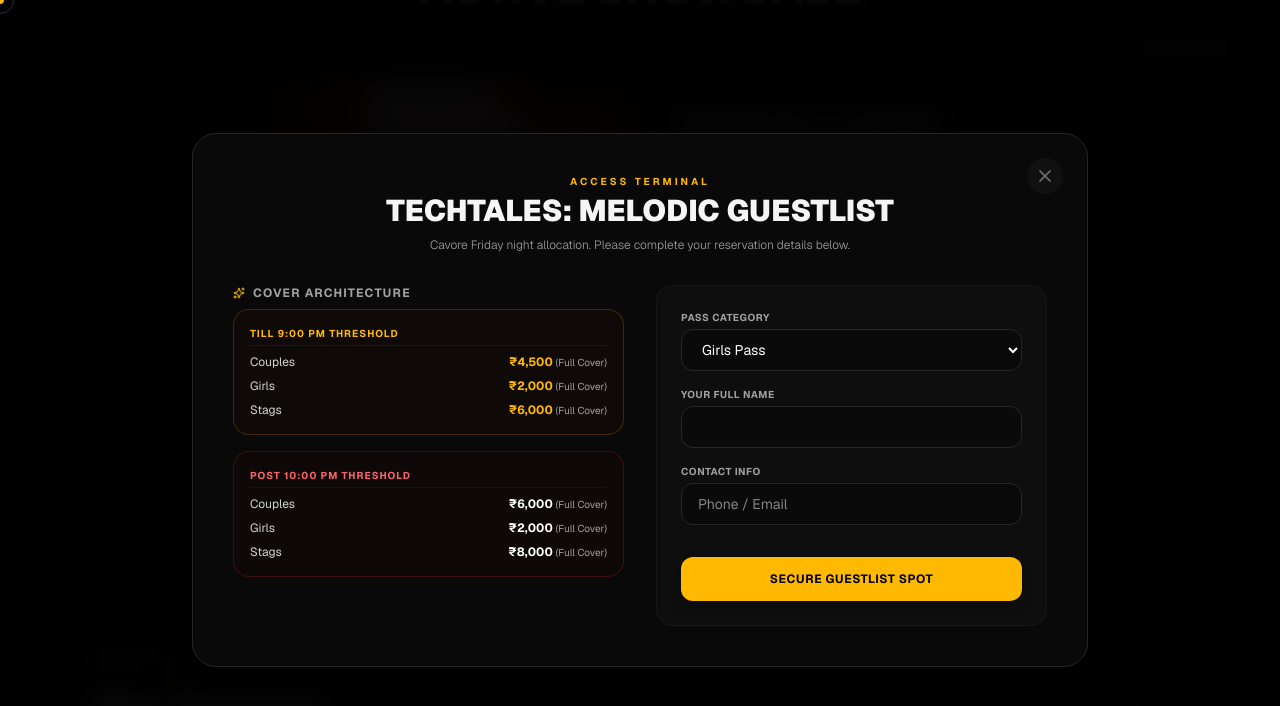
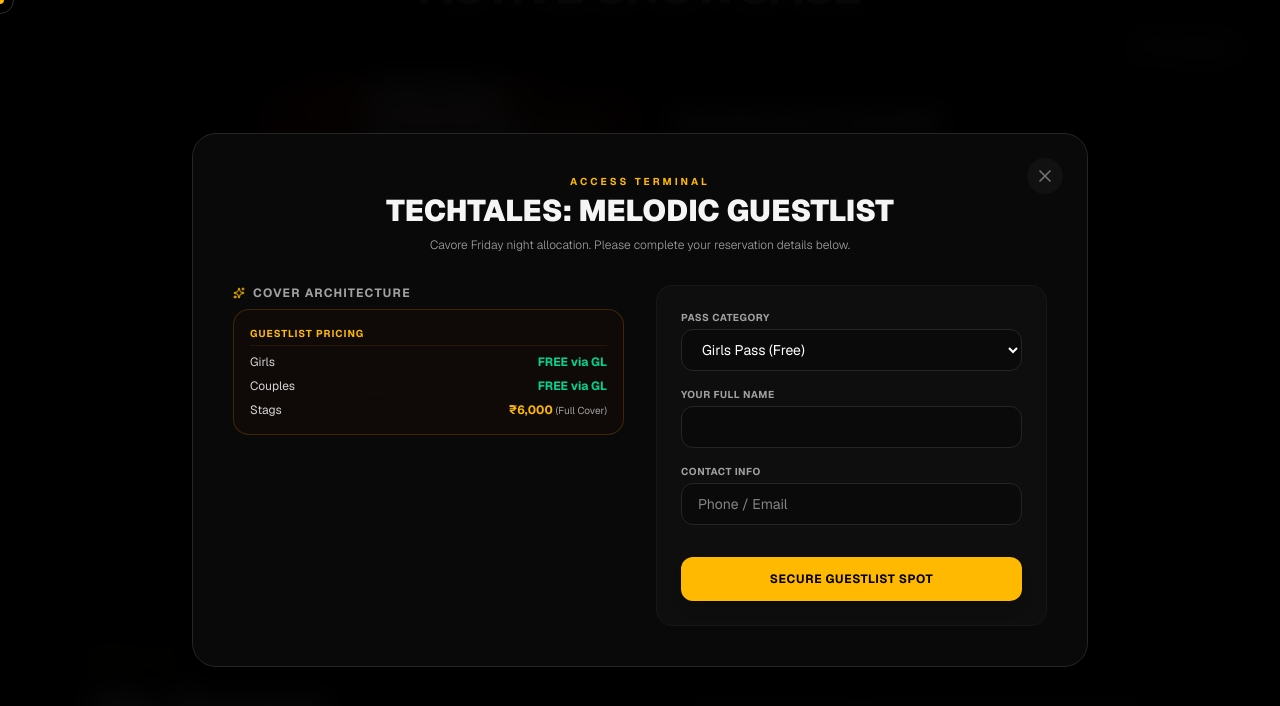
Before and after one commit to gamingfeverffhaideryt-cpu/trap-entertainments, a Next.js app: page / in a window 1280 px wide. Both pictures are taken after a click on the button "SECURE GUESTLIST SPOT". Shown: the part 962-1668 px from the top of the page. Built offline with nearby package versions, Linux system fonts and the light colour scheme.

Commit message:
Fix typescript lucide icon compilation error

```diff
--- a/app/page.tsx
+++ b/app/page.tsx
@@ -351,7 +351,7 @@ export default function TrapEntertainmentWebsite() {
 
                 <button
                   type="button"
-                  onClick={() => openBookingModal("cavore", "TECHTALES: MELODIC GUESTLIST", " Cavore Friday night allocation", "TECHTALES: MELODIC @ Cavore (7 Aug)")}
+                  onClick={() => openBookingModal("cavore", "TECHTALES: MELODIC GUESTLIST", "Cavore Friday night allocation", "TECHTALES: MELODIC @ Cavore (7 Aug)")}
                   className="w-full inline-flex items-center justify-center gap-2 rounded-2xl bg-gradient-to-r from-red-600 via-red-500 to-amber-500 py-4 text-xs font-bold uppercase tracking-wider text-white transition-all duration-300 active:scale-95 shadow-[0_4px_15px_rgba(220,38,38,0.2)] hover:shadow-[0_4px_25px_rgba(220,38,38,0.35)]"
                 >
                   <Ticket className="h-4 w-4" /> SECURE GUESTLIST SPOT
@@ -398,37 +398,19 @@ export default function TrapEntertainmentWebsite() {
 
                     <div className="rounded-2xl border border-amber-500/20 bg-amber-950/10 p-4 space-y-2">
                       <span className="text-[10px] font-bold uppercase tracking-widest text-amber-400 block border-b border-amber-500/10 pb-1">
-                        Till 9:00 PM Threshold
+                        Guestlist Pricing
                       </span>
                       <div className="flex justify-between items-center text-xs">
-                        <span className="text-neutral-300">Couples</span>
-                        <span className="font-bold text-amber-400">₹4,500 <span className="text-[10px] text-neutral-400 font-normal">(Full Cover)</span></span>
+                        <span className="text-neutral-300">Girls</span>
+                        <span className="font-bold text-emerald-400">FREE via GL</span>
                       </div>
                       <div className="flex justify-between items-center text-xs">
-                        <span className="text-neutral-300">Girls</span>
-                        <span className="font-bold text-amber-400">₹2,000 <span className="text-[10px] text-neutral-400 font-normal">(Full Cover)</span></span>
+                        <span className="text-neutral-300">Couples</span>
+                        <span className="font-bold text-emerald-400">FREE via GL</span>
                       </div>
                       <div className="flex justify-between items-center text-xs">
                         <span className="text-neutral-300">Stags</span>
                         <span className="font-bold text-amber-400">₹6,000 <span className="text-[10px] text-neutral-400 font-normal">(Full Cover)</span></span>
-                      </div>
-                    </div>
-
-                    <div className="rounded-2xl border border-red-500/20 bg-red-950/10 p-4 space-y-2">
-                      <span className="text-[10px] font-bold uppercase tracking-widest text-red-400 block border-b border-red-500/10 pb-1">
-                        Post 10:00 PM Threshold
-                      </span>
-                      <div className="flex justify-between items-center text-xs">
-                        <span className="text-neutral-300">Couples</span>
-                        <span className="font-bold text-white">₹6,000 <span className="text-[10px] text-neutral-400 font-normal">(Full Cover)</span></span>
-                      </div>
-                      <div className="flex justify-between items-center text-xs">
-                        <span className="text-neutral-300">Girls</span>
-                        <span className="font-bold text-white">₹2,000 <span className="text-[10px] text-neutral-400 font-normal">(Full Cover)</span></span>
-                      </div>
-                      <div className="flex justify-between items-center text-xs">
-                        <span className="text-neutral-300">Stags</span>
-                        <span className="font-bold text-white">₹8,000 <span className="text-[10px] text-neutral-400 font-normal">(Full Cover)</span></span>
                       </div>
                     </div>
                   </div>
@@ -452,9 +434,9 @@ export default function TrapEntertainmentWebsite() {
                           onChange={(e) => setSelectedCategory(e.target.value)}
                           className="w-full rounded-xl border border-neutral-800 bg-neutral-950 px-4 py-2.5 text-white text-sm outline-none focus:border-amber-400/50 transition-colors"
                         >
-                          <option value="Girls">Girls Pass</option>
-                          <option value="Couple">Couple Pass</option>
-                          <option value="Stag">Stag Pass</option>
+                          <option value="Girls">Girls Pass (Free)</option>
+                          <option value="Couple">Couple Pass (Free)</option>
+                          <option value="Stag">Stag Pass (₹6k)</option>
                         </select>
                       </div>
 
```
